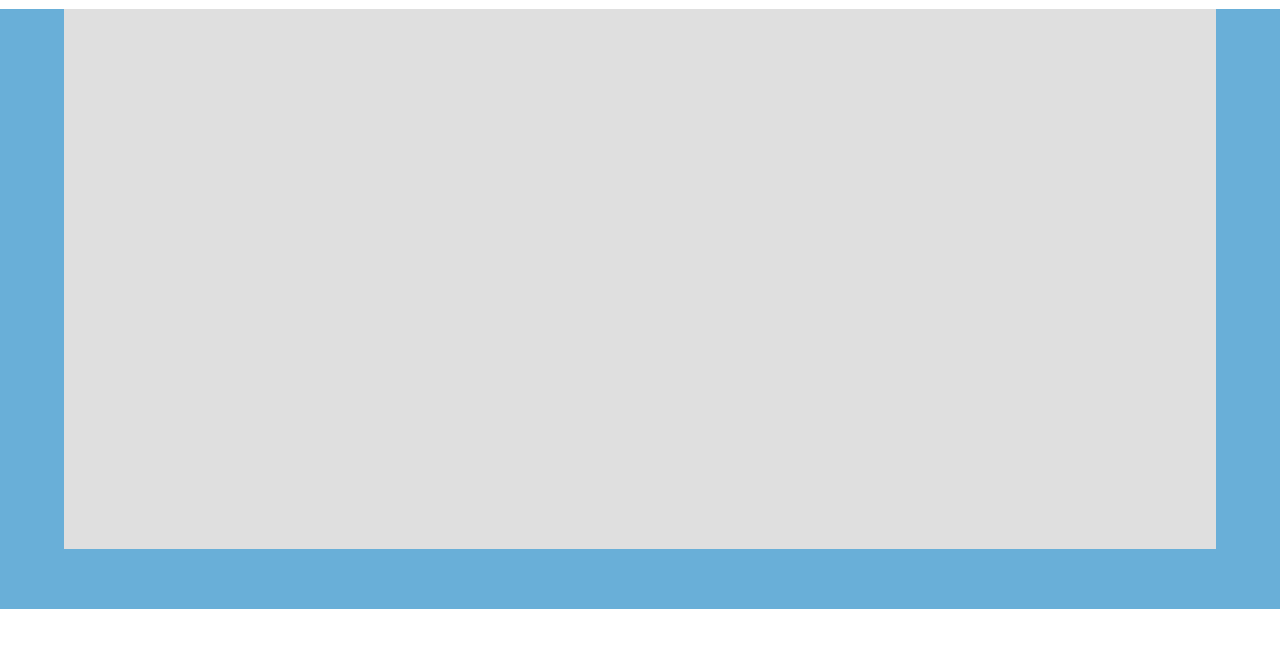
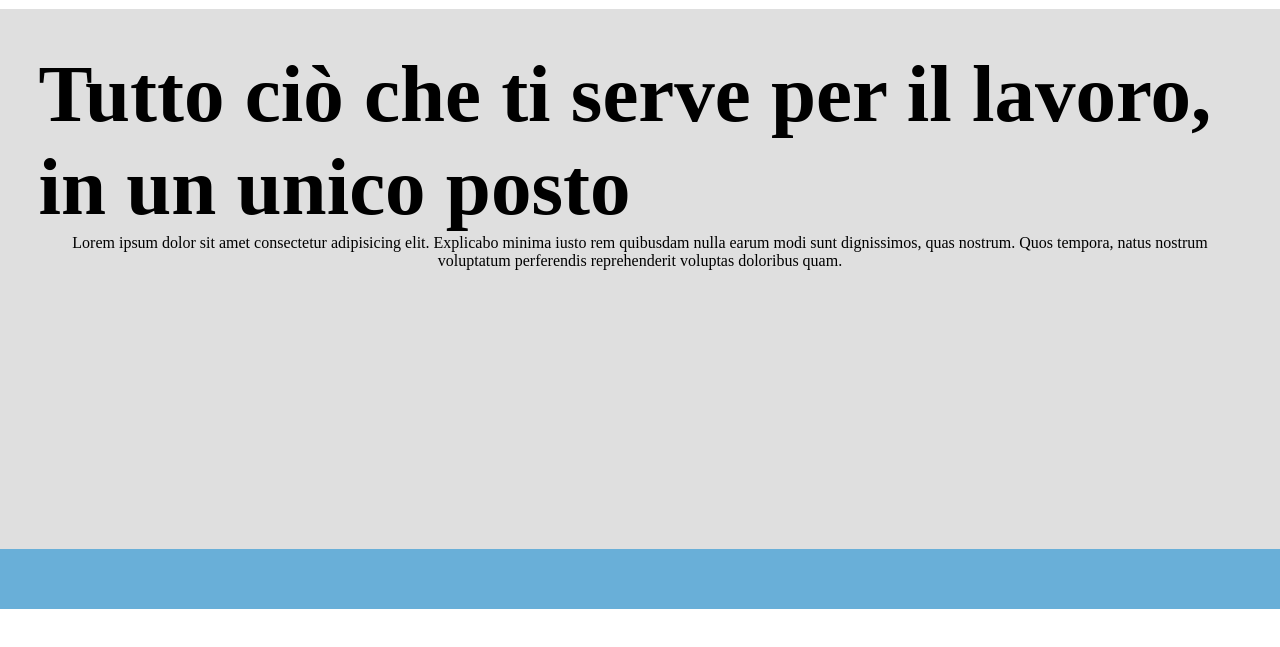
Before and after one commit to AlessandroVano/htmlcss-dropbox, a plain HTML site: page index.html in a window 1280 px wide. Shown: the part 103-750 px from the top of the page. Drawn offline with Linux system fonts and the light colour scheme.

Commit message:
insert title

```diff
--- a/css/main.css
+++ b/css/main.css
@@ -57,15 +57,19 @@ header{
 .hero-section {
     background: rgb(105, 175, 216);
     height: 75vh;
-
 }
 
 .container-title-p-img {
-    width: 90%;
-    height: 90%;
+    max-width: 1350px;
+   height: 90%;
     margin: 0% auto;
     padding: 3%;
+   background: rgb(223, 223, 223);
+}
+.container-title-p-img  h1{
+    font-size: 81px;
+}
+.container-title-p-img p {
+    text-align: center;
 
-
-     background: rgb(223, 223, 223);
 }
--- a/index.html
+++ b/index.html
@@ -52,8 +52,9 @@
         <!-- HERO section -->
         <section class="hero-section">
             <div class="container-title-p-img">
-
-
+                <h1>Tutto ciò che ti serve per il lavoro, in un unico posto
+                </h1>
+                <p>Lorem ipsum dolor sit amet consectetur adipisicing elit. Explicabo minima iusto rem quibusdam nulla earum modi sunt dignissimos, quas nostrum. Quos tempora, natus nostrum voluptatum perferendis reprehenderit voluptas doloribus quam.</p>
             </div>
          </section>
     </main>
```
